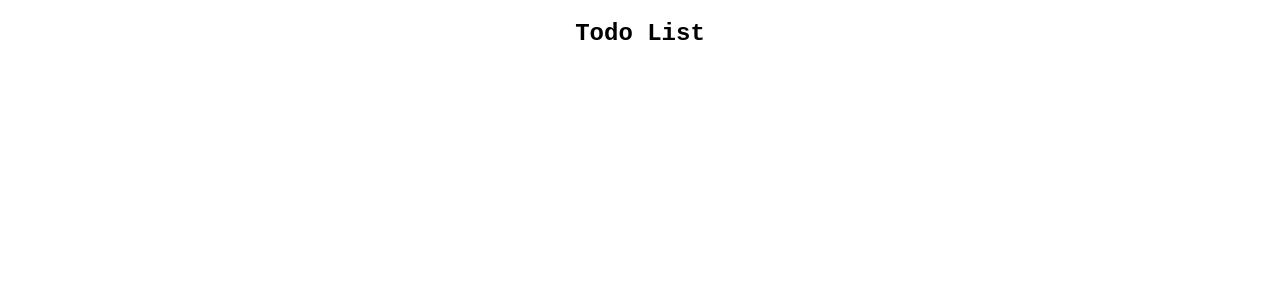
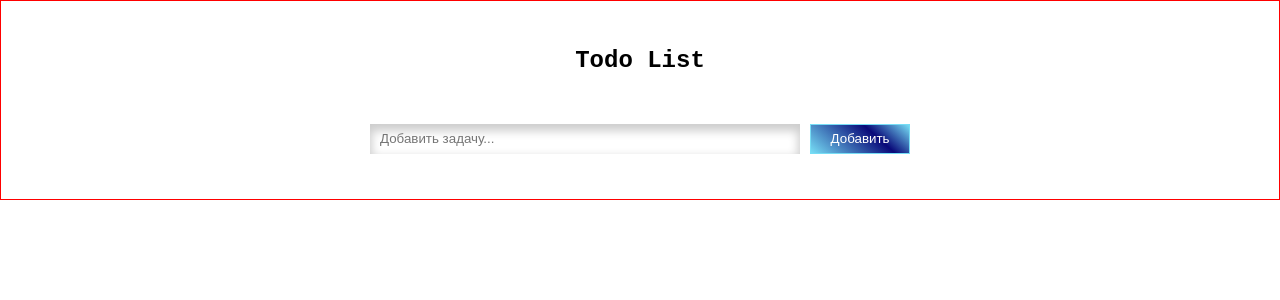
Before and after one commit to CheshireAtTheFront/ToDo-List---React, a React (Create React App) app: page / in a window 1280 px wide. Shown: the top 300 px of the page. Built offline with nearby package versions, Linux system fonts and the light colour scheme.

Commit message:
feat: добавлен-компонент-inputTodo

```diff
--- a/public/style.css
+++ b/public/style.css
@@ -1,7 +1,61 @@
+* {
+  margin: 0;
+  padding: 0;
+  box-sizing: border-box;
+}
+
 .App {
+  display: flex;
+  flex-direction: column;
+  justify-content: center;
+  min-height: 200px;
   font-family: "Courier New", Courier, monospace;
+
+  border: 1px solid red;
 }
 
 .section {
   text-align: center;
 }
+
+.input {
+  margin: 50px 10px 0 0;
+  padding-left: 10px;
+  width: 100%;
+  max-width: 430px;
+  outline: none;
+  border: none;
+  -webkit-box-shadow: 0px 5px 10px 2px rgba(0, 0, 0, 0.2) inset;
+  -moz-box-shadow: 0px 5px 10px 2px rgba(0, 0, 0, 0.2) inset;
+  box-shadow: 0px 5px 10px 2px rgba(0, 0, 0, 0.2) inset;
+}
+
+.input,
+.add-button {
+  height: 30px;
+}
+
+.add-button {
+  width: 100px;
+  background: linear-gradient(
+    42deg,
+    rgba(118, 221, 245, 1) 0%,
+    rgba(9, 9, 121, 1) 65%,
+    rgba(118, 221, 245, 1) 100%
+  );
+  border: 1px solid rgb(118, 221, 245);
+  color: #ffffff;
+}
+
+.add-button:active {
+  background: linear-gradient(
+    42deg,
+    rgba(118, 221, 245, 1) 0%,
+    rgba(9, 9, 121, 1) 35%,
+    rgba(118, 221, 245, 1) 100%
+  );
+  transform: scale(0.98);
+  -webkit-box-shadow: 0px 0px 4px 1px rgba(0, 0, 0, 0.82);
+  -moz-box-shadow: 0px 0px 4px 1px rgba(0, 0, 0, 0.82);
+  box-shadow: 0px 0px 4px 1px rgba(0, 0, 0, 0.82);
+}
--- a/src/App.js
+++ b/src/App.js
@@ -1,9 +1,11 @@
 import { Header } from "./components/Header";
+import { InputTodo } from "./components/InputTodo";
 
 function App() {
   return (
     <div className="App">
       <Header />
+      <InputTodo />
     </div>
   );
 }
--- /dev/null
+++ b/src/components/InputTodo.js
@@ -0,0 +1,17 @@
+import React from "react";
+
+export const InputTodo = () => {
+  return (
+    <div className="section">
+      <div className="container">
+        <input
+          type="text"
+          name="value"
+          placeholder="Добавить задачу..."
+          className="input"
+        />
+        <button className="add-button">Добавить</button>
+      </div>
+    </div>
+  );
+};
```
